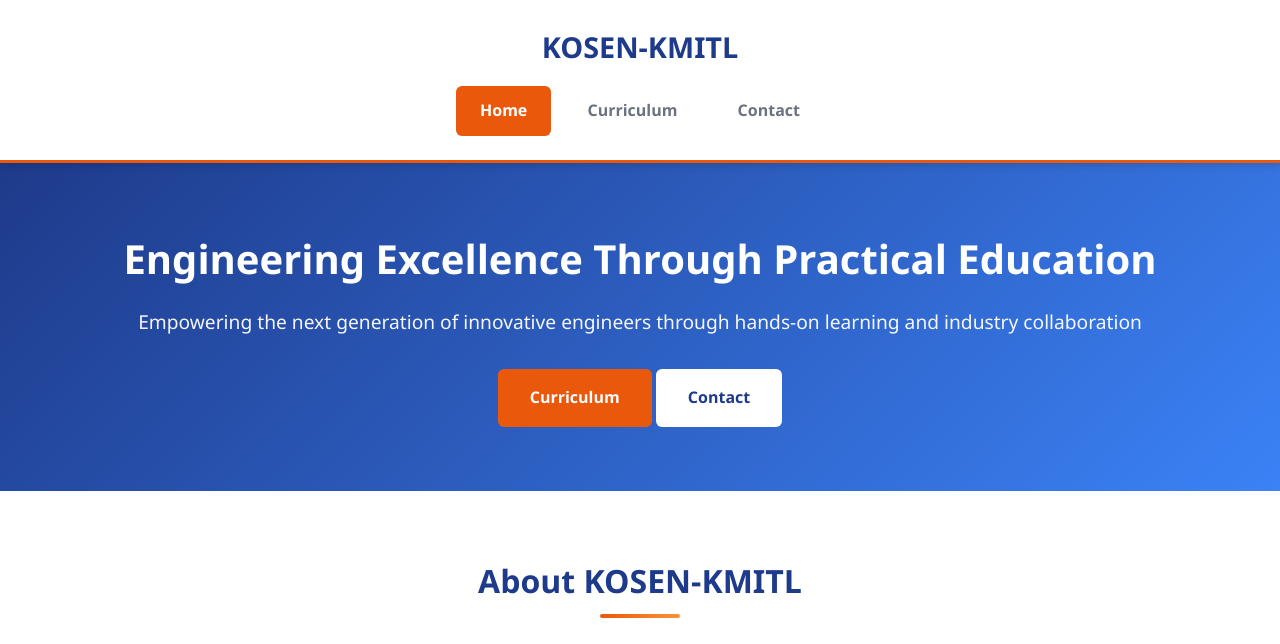
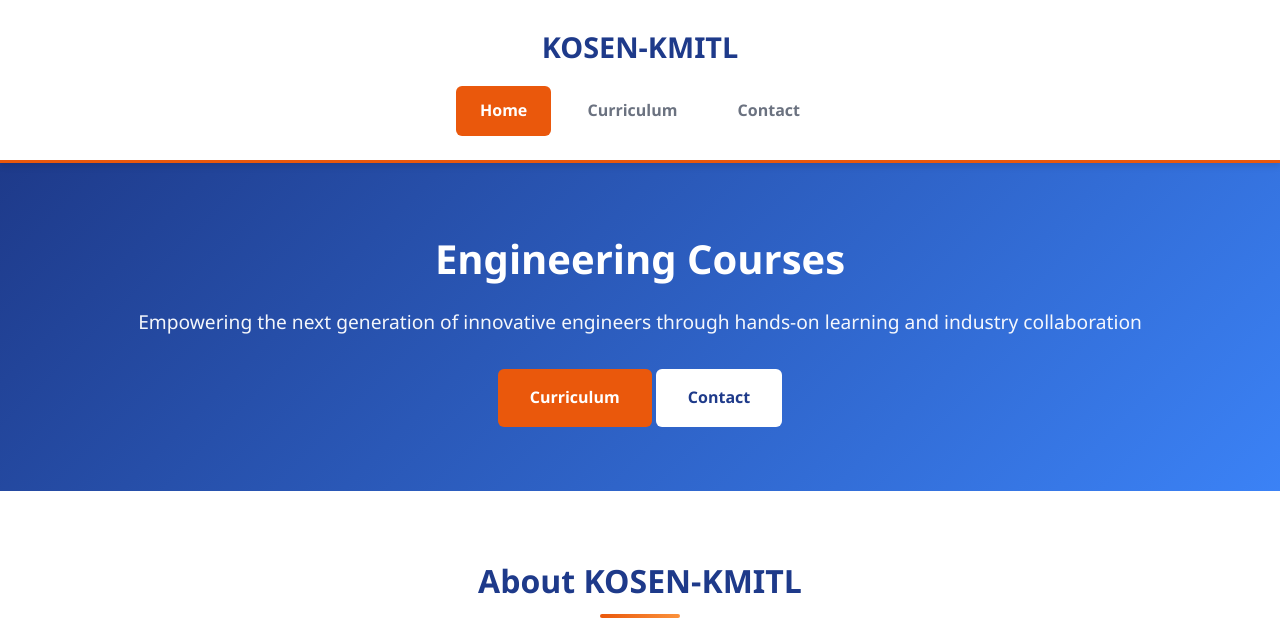
Before and after one commit to 29Kn16/mini_site, a plain HTML site: page kmitl/index.html in a window 1280 px wide. Shown: the top 644 px of the page. Drawn offline with Linux system fonts and the light colour scheme.

Commit message:
Update final

```diff
--- a/kmitl/index.html
+++ b/kmitl/index.html
@@ -24,7 +24,7 @@
       <section class="hero">
         <div class="container">
           <div class="hero-content">
-            <h2>Engineering Excellence Through Practical Education</h2>
+            <h2>Engineering Courses</h2>
             <p class="hero-subtitle">
               Empowering the next generation of innovative engineers through
               hands-on learning and industry collaboration
```
